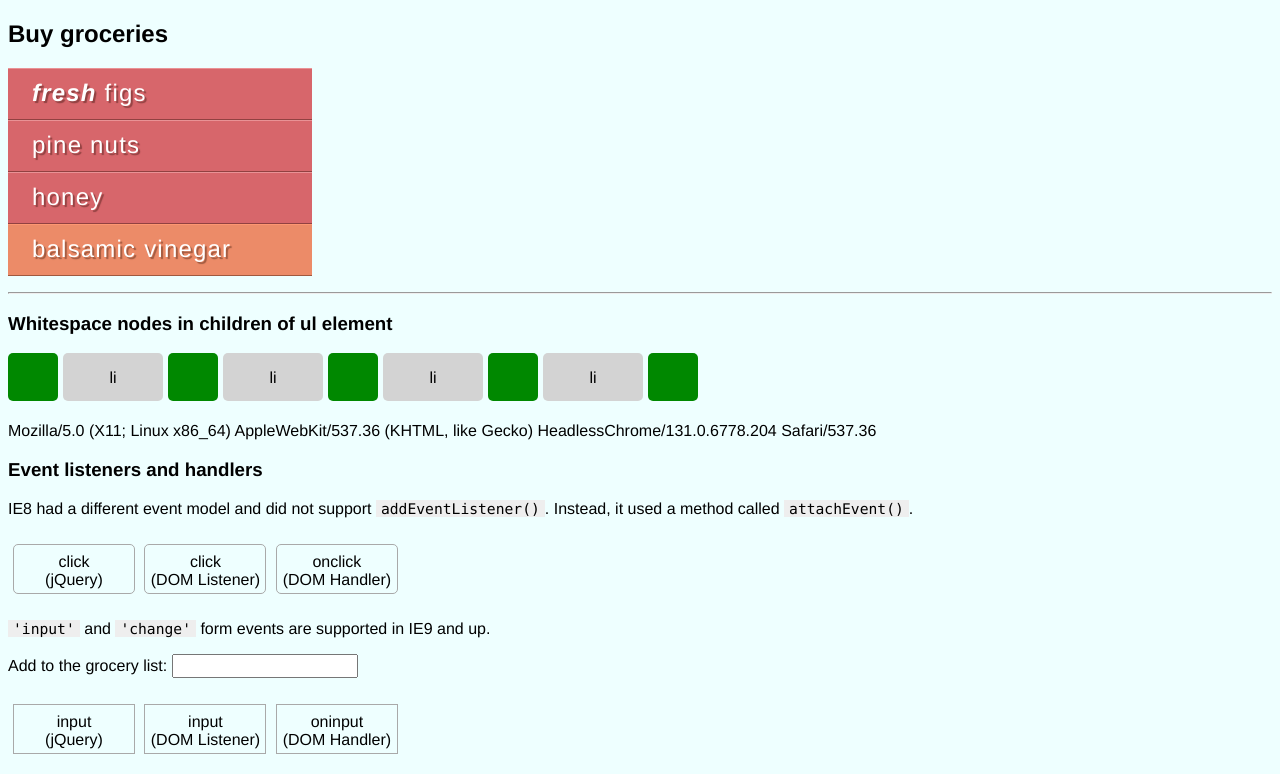
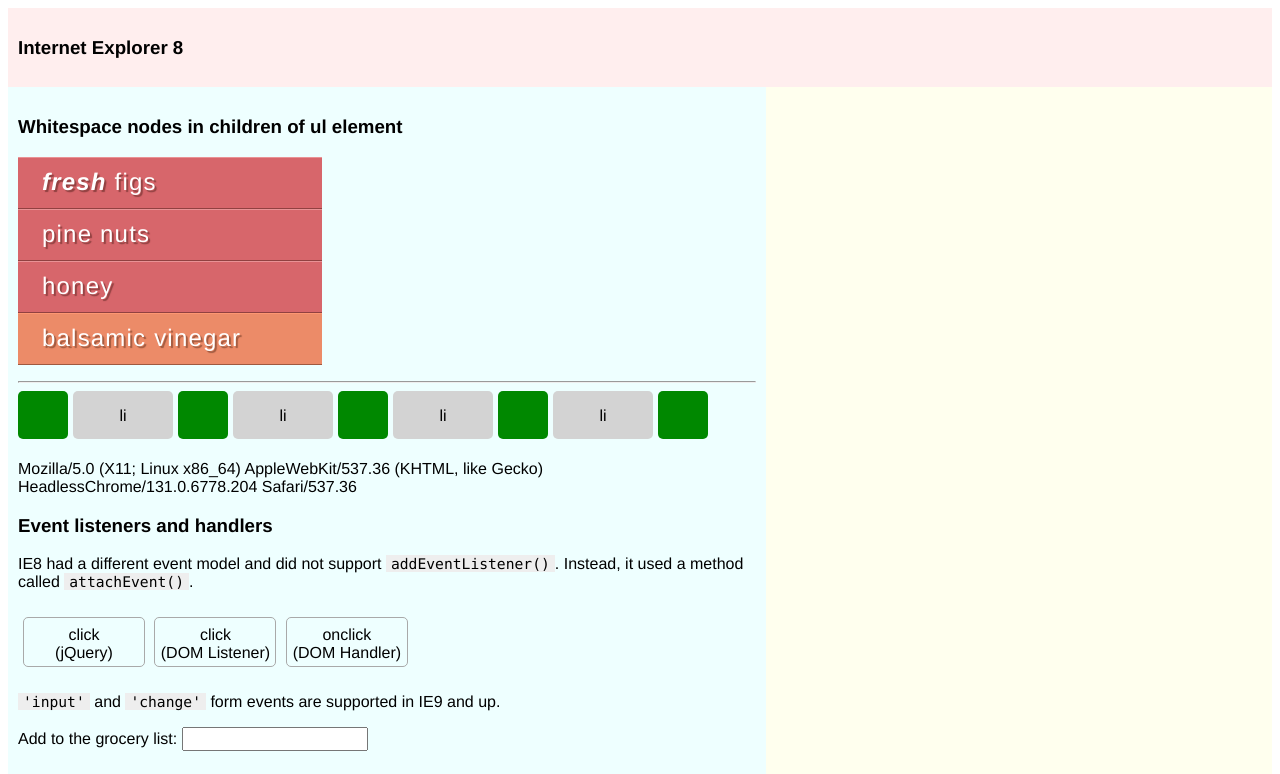
Before and after one commit to HIROSN/netcompweb, a plain HTML site: page ie8/index.html in a window 1280 px wide. Shown: the top 774 px of the page. Drawn offline with nearby package versions, Linux system fonts and the light colour scheme.

Commit message:
Make layout changes for IE doc mode 8.

```diff
--- a/ie8/index.html
+++ b/ie8/index.html
@@ -9,10 +9,15 @@
     <link rel="shortcut icon" href="../favicon.ico" />
     <title>Internet Explorer 8</title>
   </head>
-  <body class="main">
+  <body>
+    <table border="0" cellspacing="0">
+    <tr><td colspan="2" class="fakewrapper header" width="100%">
+      <h3>Internet Explorer 8</h3>
+    </td></tr>
+    <tr><td class="fakewrapper main" width="60%">
 
     <div id="page">
-      <h2>Buy groceries</h2>
+      <h3>Whitespace nodes in children of ul element</h3>
       <ul id="list">
         <li class="grocery hot"><em>fresh</em> figs</li>
         <li class="grocery hot">pine nuts</li>
@@ -20,7 +25,6 @@
         <li class="grocery">balsamic vinegar</li>
       </ul>
       <hr>
-      <h3>Whitespace nodes in children of ul element</h3>
       <div id="nodes"></div>
     </div>
 
@@ -108,10 +112,13 @@
       its value.</p>
     <ul id="catImages"><li><img src="http://media-cache-ec0.pinimg.com/236x/e3/d4/28/e3d4287e18b7405ed3c0c6357457e9d3.jpg"></li><li><img src="http://lovemeow.com/wp-content/uploads/2011/06/kitten102.jpg"></li><li><img src="http://adesignstory.com/wp-content/uploads/2010/05/Kitten1.jpg"></li><li><img src="http://www.catpichub.com/wp-content/uploads/2014/08/cute-cat-wallpaper-14001050-53f173c8980de-500x500.png"></li></ul>
 
-    <p>
-      <small>Changes last made on <span id="timestamp"></span></small>
-    </p>
-
+    </td><td class="fakewrapper aside-2"></td></tr>
+    <tr><td colspan="2" class="fakewrapper footer" width="100%">
+      <p>
+        <small>Changes last made on <span id="timestamp"></span></small>
+      </p>
+    </td></tr>
+    </table>
     <script src="http://ajax.googleapis.com/ajax/libs/jquery/1.11.1/jquery.min.js"></script>
     <script src="../listener.js"></script>
     <script async src="script.js"></script>
--- a/ie8/script.js
+++ b/ie8/script.js
@@ -181,7 +181,7 @@ $(document).ready(function() {
         width = list.clientWidth;
       }
 
-      width -= 2 * numberOfCats;
+      width -= 2 * numberOfCats + 1;
       width = Math.floor(width / numberOfCats);
       height = Math.floor(width * 0.8);
       $images.width(width).height(height);
--- a/ie8/stylesheet.css
+++ b/ie8/stylesheet.css
@@ -49,3 +49,7 @@
   padding-top: 1em;
   text-align: center;
 }
+
+.fakewrapper {
+  padding: 10px;
+}
```
